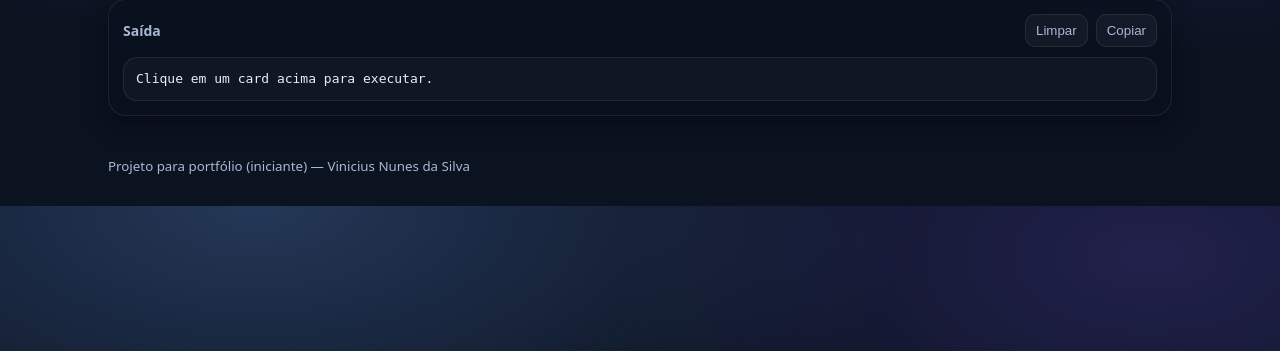
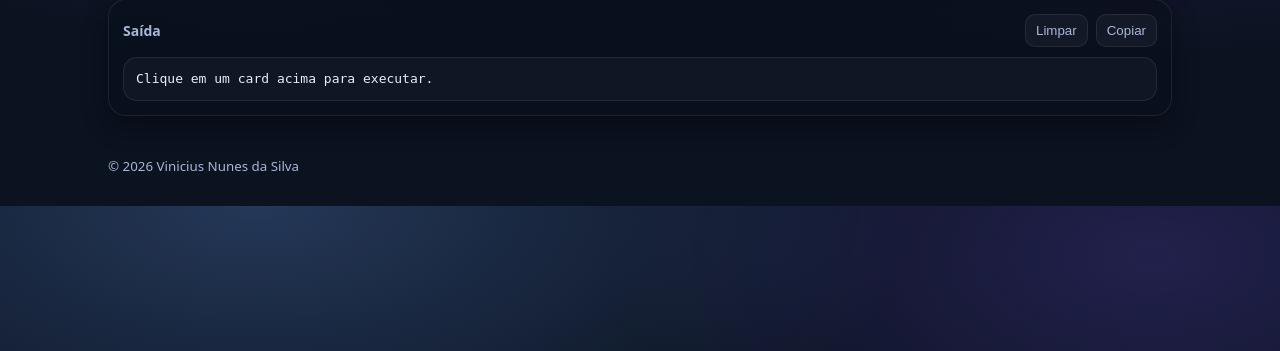
Before and after one commit to Vinenuness/it-helpdesk-toolkit-web, a Flask app: page / in a window 1280 px wide. Shown: the part 295-646 px from the top of the page. Run offline with Flask 3, Linux system fonts and the light colour scheme.

Commit message:
Update footer text

```diff
--- a/templates/index.html
+++ b/templates/index.html
@@ -59,8 +59,9 @@
   </main>
 
   <footer class="foot">
-    <small>Projeto para portfólio (iniciante) — Vinicius Nunes da Silva</small>
-  </footer>
+  <small>© 2026 Vinicius Nunes da Silva</small>
+</footer>
+
 
   <script src="/static/app.js"></script>
 </body>
```
